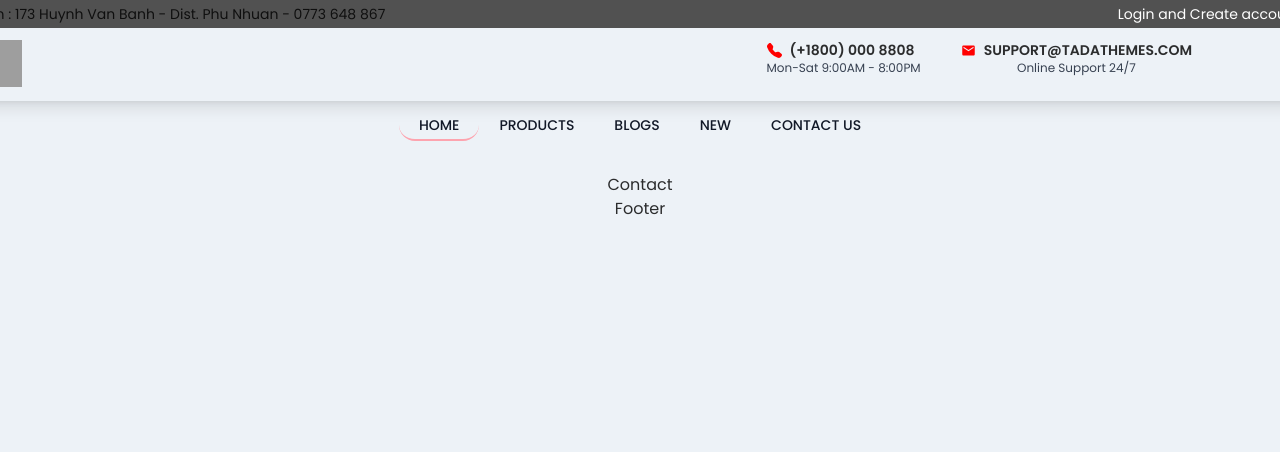
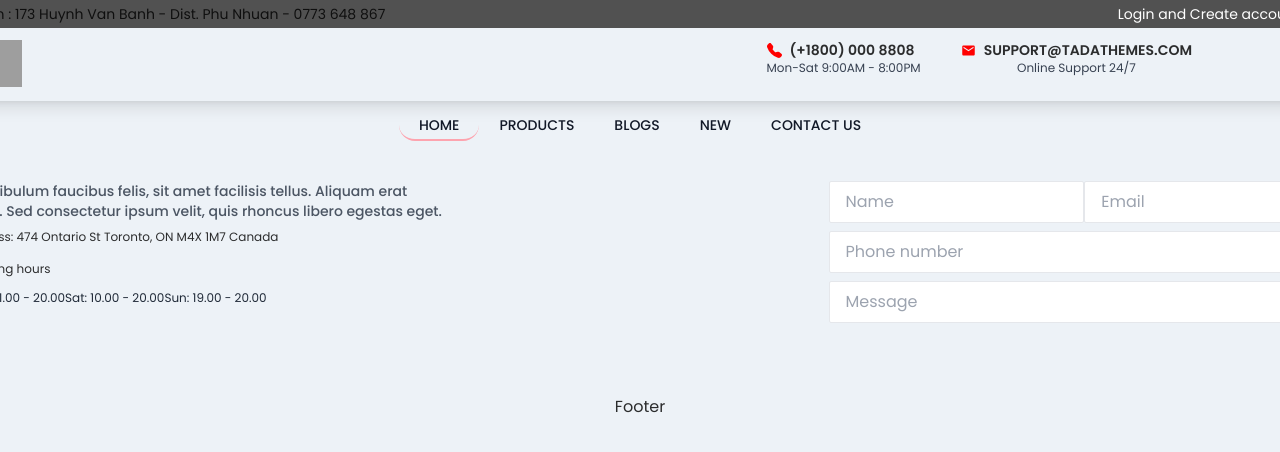
Before and after one commit to TLCN-Organ-EC-Project/TLCN-Frontend, a React (Vite) app in the folder frontend/: page /contact in a window 1280 px wide. Shown: the top 452 px of the page. Built offline with nearby package versions, Linux system fonts and the light colour scheme; grey boxes are pictures that could not be loaded; some icons are missing.

Commit message:
contact page

```diff
--- /dev/null
+++ b/frontend/src/components/Contact/ContactLeft.jsx
@@ -0,0 +1,25 @@
+import React from 'react'
+import icons from '../../ultils/icons'
+
+const {SiBlockchaindotcom,RiOpenbaseFill} =icons
+
+const ContactLeft = () => {
+  return (
+    <div>
+        <div className='w-[60%] text-sm text-gray-600 font-medium'>Sed vestibulum faucibus felis, sit amet facilisis tellus. Aliquam erat volutpat. Sed consectetur ipsum velit, quis rhoncus libero egestas eget.</div>
+        <div className='flex gap-2 py-2'>
+          <SiBlockchaindotcom size={14} color='gray'/>
+          <div className='text-xs '>Address: 474 Ontario St Toronto, ON M4X 1M7 Canada</div>
+        </div>
+        <div className='flex gap-2 py-2'>
+          <RiOpenbaseFill size={14} color='gray'/>
+          <div className='text-xs '>Opening hours</div>
+        </div>
+        <span className='text-xs text-gray-800'>Mon-Fri : 11.00 - 20.00</span>
+        <span className='text-xs text-gray-800'>Sat: 10.00 - 20.00</span>
+        <span className='text-xs text-gray-800'>Sun: 19.00 - 20.00</span>
+    </div>
+  )
+}
+
+export default ContactLeft
--- /dev/null
+++ b/frontend/src/components/Contact/ContactRight.jsx
@@ -0,0 +1,21 @@
+import React from 'react'
+import {InputField} from '../Input'
+import Button from '../Button/Button'
+
+const ContactRight = () => {
+  return (
+    <div className='w-[40%]'>
+        <div className='flex'>
+            <InputField placeholder='Name'/>
+            <InputField placeholder='Email'/>
+        </div>
+        <InputField placeholder="Phone number"/>
+        <InputField placeholder="Message"/>
+        <div className='flex justify-end py-2'>
+            <Button children="SEND"/>
+        </div>
+    </div>
+  )
+}
+
+export default ContactRight
--- /dev/null
+++ b/frontend/src/components/Contact/index.jsx
@@ -0,0 +1,2 @@
+export {default as ContactRight} from './ContactRight'
+export {default as ContactLeft} from './ContactLeft'
--- a/frontend/src/hocs/withBase.jsx
+++ b/frontend/src/hocs/withBase.jsx
@@ -0,0 +1,13 @@
+import React from 'react'
+import { useDispatch } from 'react-redux'
+import { useLocation, useNavigate } from 'react-router-dom'
+
+const withBase = (Component) =>(props)=> {
+
+  const navigate=useNavigate()
+  const dispatch=useDispatch()
+  const location=useLocation()
+  return <Component {...props} navigate={navigate} dispatch={dispatch} location={location} />
+}
+
+export default withBase
--- a/frontend/src/pages/Blog.jsx
+++ b/frontend/src/pages/Blog.jsx
@@ -9,7 +9,7 @@ const Blog = () => {
   useEffect (()=>{
     setTimeout(()=>{
       setIsLoading(false)
-    },3*1000)
+    },2*1000)
   },[])
   return (
     <div className='w-main h-full'>
--- a/frontend/src/pages/Contact.jsx
+++ b/frontend/src/pages/Contact.jsx
@@ -1,8 +1,15 @@
+import ContactLeft from '../components/Contact/ContactLeft'
+import ContactRight from '../components/Contact/ContactRight'
 
 
 const Contact = () => {
   return (
-    <div>Contact</div>
+    <div className="w-main h-full">
+        <div className='flex justify-between py-2'>
+          <ContactLeft/>
+          <ContactRight/>
+        </div>
+    </div>
   )
 }
 
--- a/frontend/src/ultils/icons.jsx
+++ b/frontend/src/ultils/icons.jsx
@@ -8,7 +8,8 @@ import {BiGift} from 'react-icons/bi'
 import {BsThreeDots} from 'react-icons/bs'
 import {ImBin} from 'react-icons/im'
 import {TfiViewListAlt} from 'react-icons/tfi'
-import {RiProductHuntLine,RiBillLine} from 'react-icons/ri'
+import {SiBlockchaindotcom} from 'react-icons/si'
+import {RiProductHuntLine,RiBillLine,RiOpenbaseFill} from 'react-icons/ri'
 import {AiFillStar,AiOutlineStar,AiFillEye,AiOutlineMenu,AiOutlineDashboard,AiOutlineLogout,AiOutlineDown,AiOutlineCloseCircle} from 'react-icons/ai'
 
 const icons={
@@ -31,6 +32,7 @@ const icons={
     BsReplyAll,
     BiGift,
     FaTty,
+    RiOpenbaseFill,
     AiOutlineDown,
     AiOutlineShoppingCart,
     BsThreeDots,
@@ -40,6 +42,7 @@ const icons={
     ImBin,
     AiOutlineProfile,
     TfiViewListAlt,
+    SiBlockchaindotcom,
 }
 
 export default icons
```
